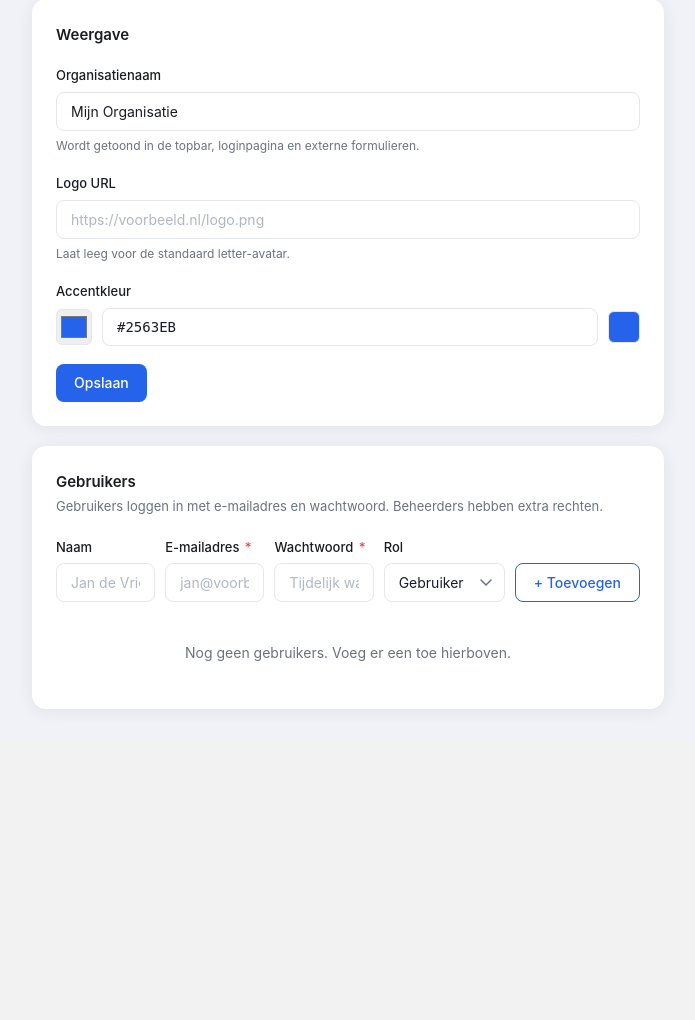
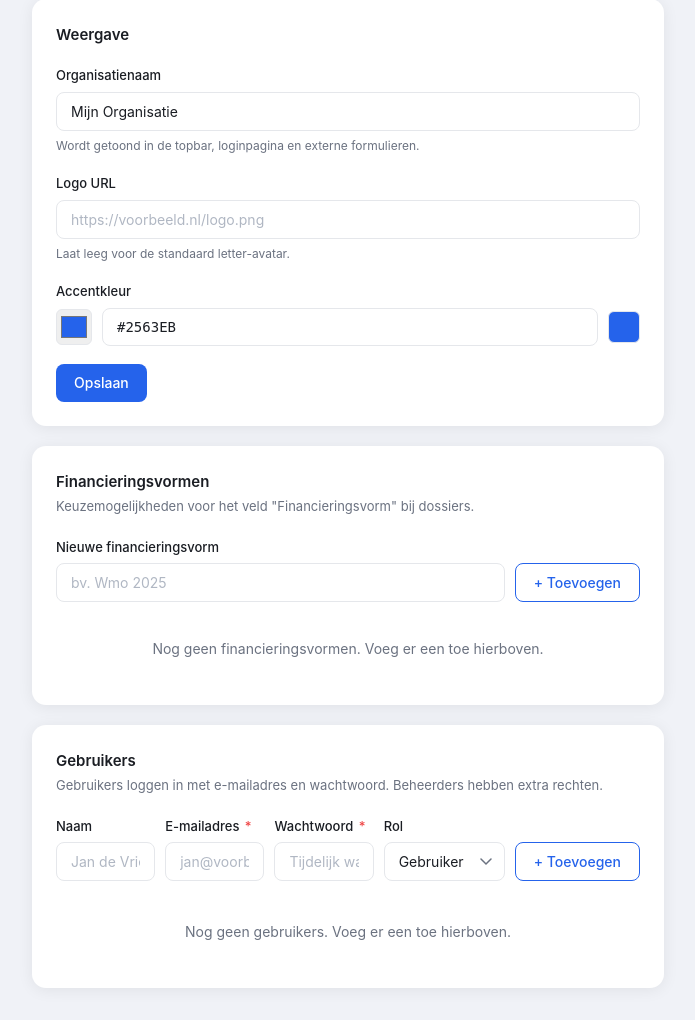
Before and after one commit to ibl129/docgen, a Flask app: page /admin/config in a window 1280 px wide. Shown: the part 261-1281 px from the top of the page, without its empty margins (292-987 px from the left). Before the commit the page ends 970 px from the top, so only its background shows below. Run offline with Flask 3, Linux system fonts and the light colour scheme; the visitor is signed in with stand-in values (Sample User, id 1); data that the repository does not hold is empty.

Commit message:
Fix JS IIFE, voeg financieringsvormen beheer toe en herstel filter reset
- Sluit IIFE correct af in dossiers.html (ontbrekende `})();`) zodat zoekfilter werkt
- Voeg financieringsvormen-tabel toe (v4 migratie) met CRUD in admin/config
- Haal financieringsvormen dynamisch op in dossier_nieuw en dossier_detail
- Fallback naar hardcoded lijst als tabel niet beschikbaar is

Co-Authored-By: Claude Sonnet 4.6 <noreply@anthropic.com>

```diff
--- a/app.py
+++ b/app.py
@@ -974,6 +974,39 @@ def admin_config():
                 flash(f"Fout: {e}", "error")
             return redirect(url_for("admin_config"))
 
+        if action == "add_financieringsvorm":
+            naam = request.form.get("fin_naam", "").strip()
+            if naam:
+                try:
+                    supabase.table("financieringsvormen").insert({"naam": naam}).execute()
+                    flash("Financieringsvorm toegevoegd.", "success")
+                except Exception as e:
+                    flash(f"Fout: {e}", "error")
+            else:
+                flash("Naam is verplicht.", "error")
+            return redirect(url_for("admin_config"))
+
+        if action == "rename_financieringsvorm":
+            fin_id = request.form.get("fin_id")
+            naam = request.form.get("fin_naam", "").strip()
+            if fin_id and naam:
+                try:
+                    supabase.table("financieringsvormen").update({"naam": naam}).eq("id", fin_id).execute()
+                    flash("Financieringsvorm bijgewerkt.", "success")
+                except Exception as e:
+                    flash(f"Fout: {e}", "error")
+            return redirect(url_for("admin_config"))
+
+        if action == "delete_financieringsvorm":
+            fin_id = request.form.get("fin_id")
+            if fin_id:
+                try:
+                    supabase.table("financieringsvormen").delete().eq("id", fin_id).execute()
+                    flash("Financieringsvorm verwijderd.", "success")
+                except Exception as e:
+                    flash(f"Fout: {e}", "error")
+            return redirect(url_for("admin_config"))
+
     try:
         users_res = supabase.auth.admin.list_users()
         raw = users_res if isinstance(users_res, list) else []
@@ -986,7 +1019,13 @@ def admin_config():
     except Exception:
         users = []
 
-    return render_template("admin_config.html", cfg=cfg, users=users)
+    try:
+        fin_res = supabase.table("financieringsvormen").select("*").order("naam").execute()
+        financieringsvormen = fin_res.data or []
+    except Exception:
+        financieringsvormen = []
+
+    return render_template("admin_config.html", cfg=cfg, users=users, financieringsvormen=financieringsvormen)
 
 
 @app.route("/admin/submissions")
@@ -1070,6 +1109,14 @@ def dossiers_overzicht():
     return render_template("dossiers.html", cfg=cfg, dossiers=dossier_list)
 
 
+def _get_financieringsvormen() -> list:
+    try:
+        res = supabase.table("financieringsvormen").select("naam").order("naam").execute()
+        return [r["naam"] for r in (res.data or [])]
+    except Exception:
+        return ["Zvw", "Wlz", "Wmo", "Jeugdwet", "Overig"]
+
+
 @app.route("/dossier/nieuw", methods=["GET", "POST"])
 @login_required
 def dossier_nieuw():
@@ -1079,6 +1126,7 @@ def dossier_nieuw():
         templates = tmpl_res.data or []
     except Exception:
         templates = []
+    fin_vormen = _get_financieringsvormen()
 
     if request.method == "POST":
         naam = request.form.get("naam", "").strip()
@@ -1095,11 +1143,11 @@ def dossier_nieuw():
 
         if not naam:
             flash("Naam is verplicht.", "error")
-            return render_template("dossier_nieuw.html", cfg=cfg, templates=templates, now=datetime.now())
+            return render_template("dossier_nieuw.html", cfg=cfg, templates=templates, now=datetime.now(), fin_vormen=fin_vormen)
 
         if not template_ids:
             flash("Selecteer minimaal één sjabloon.", "error")
-            return render_template("dossier_nieuw.html", cfg=cfg, templates=templates, now=datetime.now())
+            return render_template("dossier_nieuw.html", cfg=cfg, templates=templates, now=datetime.now(), fin_vormen=fin_vormen)
 
         try:
             dos_res = supabase.table("dossiers").insert({
@@ -1111,7 +1159,7 @@ def dossier_nieuw():
             dossier_id = dos_res.data[0]["id"]
         except Exception as e:
             flash(f"Fout bij aanmaken dossier: {e}", "error")
-            return render_template("dossier_nieuw.html", cfg=cfg, templates=templates, now=datetime.now())
+            return render_template("dossier_nieuw.html", cfg=cfg, templates=templates, now=datetime.now(), fin_vormen=fin_vormen)
 
         for tid in template_ids:
             try:
@@ -1127,7 +1175,7 @@ def dossier_nieuw():
         flash("Dossier aangemaakt.", "success")
         return redirect(url_for("dossier_detail", dossier_id=dossier_id))
 
-    return render_template("dossier_nieuw.html", cfg=cfg, templates=templates, now=datetime.now())
+    return render_template("dossier_nieuw.html", cfg=cfg, templates=templates, now=datetime.now(), fin_vormen=fin_vormen)
 
 
 @app.route("/dossier/<dossier_id>")
@@ -1178,12 +1226,15 @@ def dossier_detail(dossier_id):
     except Exception:
         tokens = []
 
+    fin_vormen = _get_financieringsvormen()
+
     return render_template(
         "dossier_detail.html",
         cfg=cfg,
         dossier=dossier,
         invullingen=invullingen,
         tokens=tokens,
+        fin_vormen=fin_vormen,
     )
 
 
--- a/templates/admin_config.html
+++ b/templates/admin_config.html
@@ -83,6 +83,71 @@
 
       <button type="submit" class="btn btn-primary">Opslaan</button>
     </form>
+  </div>
+
+  <!-- Financieringsvormen -->
+  <div class="card" style="margin-top:20px;">
+    <div class="card-header">
+      <div>
+        <div class="card-title">Financieringsvormen</div>
+        <div class="card-subtitle">Keuzemogelijkheden voor het veld "Financieringsvorm" bij dossiers.</div>
+      </div>
+    </div>
+
+    <form method="post" action="{{ url_for('admin_config') }}" style="margin-bottom:16px;">
+      <input type="hidden" name="action" value="add_financieringsvorm">
+      <div style="display:flex;gap:10px;align-items:flex-end;">
+        <div class="form-group" style="margin-bottom:0;flex:1;">
+          <label class="form-label">Nieuwe financieringsvorm</label>
+          <input type="text" name="fin_naam" class="form-control" placeholder="bv. Wmo 2025" autocomplete="off" required>
+        </div>
+        <button type="submit" class="btn btn-outline">+ Toevoegen</button>
+      </div>
+    </form>
+
+    {% if financieringsvormen %}
+      <div class="table-wrap">
+        <table>
+          <thead>
+            <tr>
+              <th>Naam</th>
+              <th>Bewerken</th>
+              <th>Verwijderen</th>
+            </tr>
+          </thead>
+          <tbody>
+            {% for fin in financieringsvormen %}
+              <tr>
+                <td>
+                  <form method="post" action="{{ url_for('admin_config') }}" style="margin:0;display:flex;gap:8px;align-items:center;">
+                    <input type="hidden" name="action" value="rename_financieringsvorm">
+                    <input type="hidden" name="fin_id" value="{{ fin.id }}">
+                    <input type="text" name="fin_naam" class="form-control" value="{{ fin.naam }}" style="font-size:13px;max-width:220px;">
+                    <button type="submit" class="btn btn-xs btn-outline">Opslaan</button>
+                  </form>
+                </td>
+                <td></td>
+                <td>
+                  <form method="post" action="{{ url_for('admin_config') }}" style="margin:0;">
+                    <input type="hidden" name="action" value="delete_financieringsvorm">
+                    <input type="hidden" name="fin_id" value="{{ fin.id }}">
+                    <button
+                      type="submit"
+                      class="btn btn-xs btn-danger-outline"
+                      onclick="return confirm('Financieringsvorm \'{{ fin.naam }}\' verwijderen?')"
+                    >Verwijderen</button>
+                  </form>
+                </td>
+              </tr>
+            {% endfor %}
+          </tbody>
+        </table>
+      </div>
+    {% else %}
+      <div class="empty-state" style="padding:20px;">
+        <div class="empty-state-body">Nog geen financieringsvormen. Voeg er een toe hierboven.</div>
+      </div>
+    {% endif %}
   </div>
 
   <!-- User management -->
--- a/templates/dossier_detail.html
+++ b/templates/dossier_detail.html
@@ -250,7 +250,7 @@
           <div class="form-group" style="margin-bottom:12px;">
             <label class="form-label" style="font-size:12px;">Financieringsvorm(en)</label>
             {% set huidige = (dossier.financieringsvorm or '').split(',') | map('trim') | list %}
-            {% for vorm in ['Zvw', 'Wlz', 'Wmo', 'Jeugdwet', 'Overig'] %}
+            {% for vorm in fin_vormen %}
               <label class="form-check" style="display:flex;align-items:center;gap:7px;font-size:13px;margin-bottom:4px;cursor:pointer;">
                 <input type="checkbox" name="financieringsvorm" value="{{ vorm }}" {% if vorm in huidige %}checked{% endif %}>
                 {{ vorm }}
--- a/templates/dossier_nieuw.html
+++ b/templates/dossier_nieuw.html
@@ -62,7 +62,7 @@
         </div>
         <div class="form-group">
           <label class="form-label">Financieringsvorm(en)</label>
-          {% for vorm in ['Zvw', 'Wlz', 'Wmo', 'Jeugdwet', 'Overig'] %}
+          {% for vorm in fin_vormen %}
             <label class="form-check" style="display:flex;align-items:center;gap:7px;font-size:13px;margin-bottom:4px;cursor:pointer;">
               <input type="checkbox" name="financieringsvorm" value="{{ vorm }}">
               {{ vorm }}
--- a/templates/dossiers.html
+++ b/templates/dossiers.html
@@ -120,6 +120,7 @@
 
 {% block scripts %}
 <script>
+(function() {
 const STORAGE_KEY = 'docgen_dossier_filters_' + (document.body.dataset.userid || 'anon');
 
 const cards    = Array.from(document.querySelectorAll('.dossier-card'));
@@ -132,7 +133,7 @@ const leegEl   = document.getElementById('dossier-leeg');
 const resetBtn = document.getElementById('filter-reset');
 const leegReset = document.getElementById('leeg-reset');
 
-if (!inNaam) return; // geen dossiers aanwezig
+if (!inNaam) return;
 
 function applyFilters() {
   const naam   = inNaam.value.toLowerCase().trim();
@@ -190,5 +191,6 @@ if (leegReset) leegReset.addEventListener('click', e => { e.preventDefault(); re
 
 loadSavedFilters();
 applyFilters();
+})();
 </script>
 {% endblock %}
```
Also changed, not shown: supabase_schema_v4.sql (added, +13 -0 lines).
